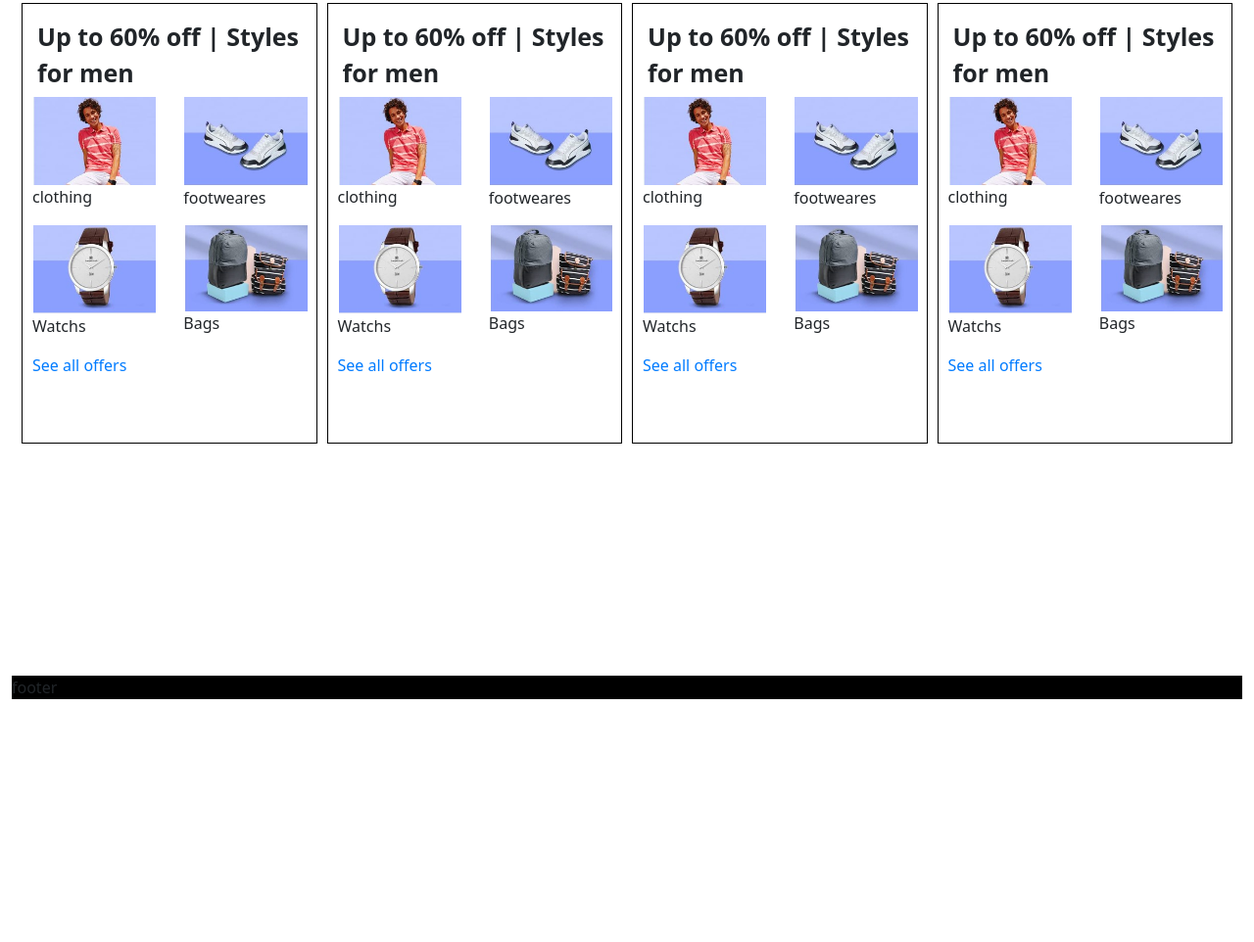
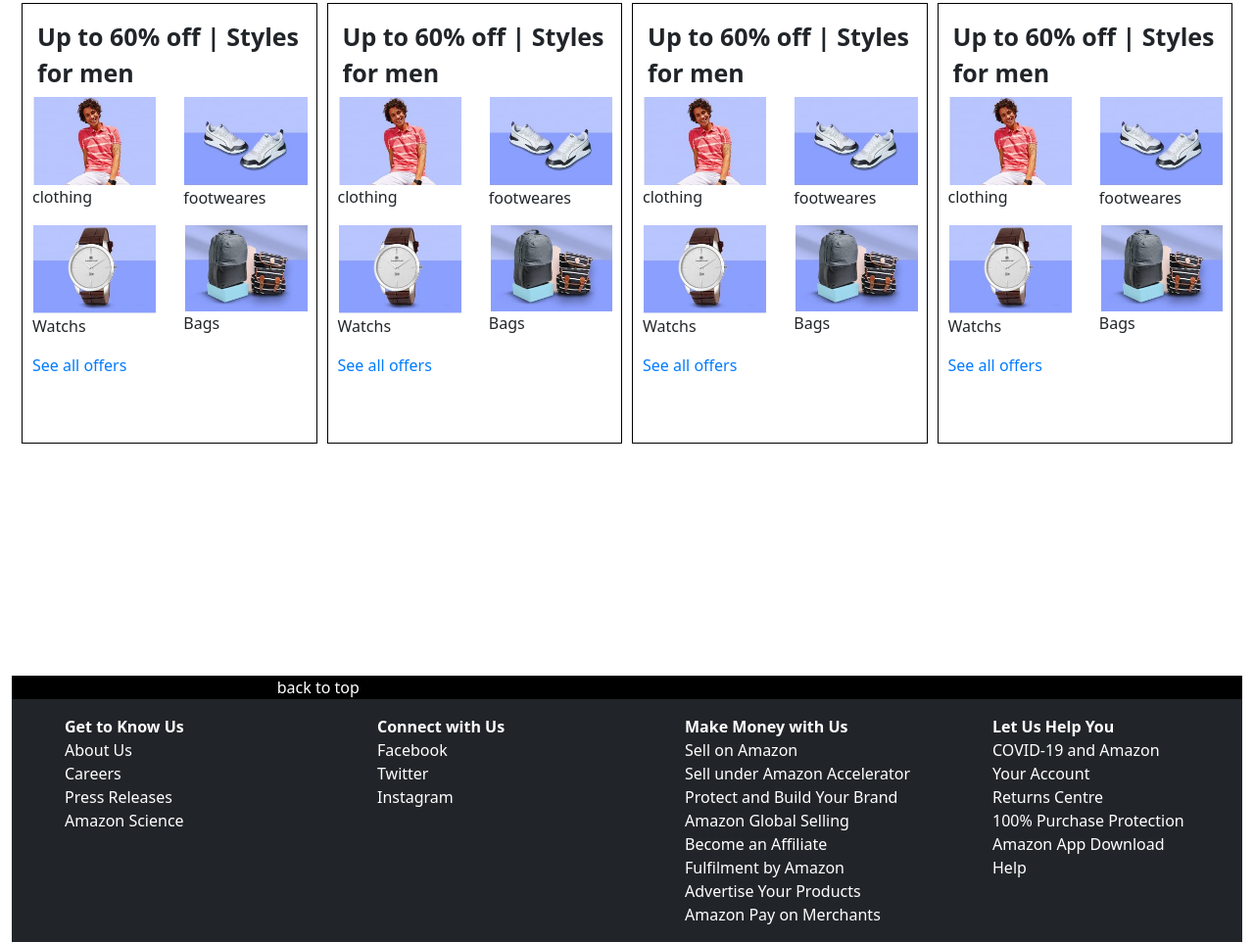
Before and after one commit to anjalig0051/my-projects, a website: page public/sample-amazon.html in a window 1280 px wide. Shown: the part 920-1882 px from the top of the page at 98% size. Before the commit the page ends 1634 px from the top, so only its background shows below. Drawn offline with nearby package versions, Linux system fonts and the light colour scheme.

Commit message:
adding footer

```diff
--- a/public/sample-amazon.html
+++ b/public/sample-amazon.html
@@ -40,7 +40,7 @@
         .carousel-indicators button{
             margin-top: -200px;
         }
-        a{
+        .sign{
             text-decoration: none;
             color: white;
         }
@@ -101,6 +101,25 @@
     .dropdown-item{
         z-index: 1;
     }
+    footer{
+        width: 100%;
+    }
+    ul{
+        list-style: none;
+        text-align: left;
+    }
+    a{
+        color: white;
+        text-decoration: none;
+    }
+    a:hover{
+        text-decoration: underline;
+        color: blue;
+       }
+    .sign:hover{
+        text-decoration: none;
+        color: white;
+    }
 
     </style>
 </head>
@@ -137,9 +156,9 @@
                 <li><a class="dropdown-item"> <span class="dropdown-item-text"> Help? </span> </a></li>
             </ul>
         </div>
-      <div class="accordian p-3 ">
-      <div> <a href="./amazon-account.html">hello, sign in<br> <b>account & lists</b></a></div>
-      </div>
+
+
+      <div class="p-3 sign"> <a href="./amazon-account.html" ><span class="sign">hello, sign in<br> </span><span class="sign"><b>account & lists</b></span></a></div>
       <div class="ps-1 pt-3"><span>return <br><b>& order</b></span></div>
       <div class="pt-2 ps-2 fw-bold "><span class="bi bi-cart  "></span>Cart</div>
  </div>
@@ -357,9 +376,64 @@
         </section>
 
 
+        <footer class="container-fluid text-center">
+            <div class="f1 row  text-white bg-black ">
+               <div class="col text-center"><span> back to top</span></div>
+            </div>
+            <div class="f2 " >
+                <div class="row bg-dark text-white pt-3 d-flex ">
+                   <div class="col-3 "><ul>
+                    <li> <b>Get to Know Us</b></li>
+                      <li><a href="#"> About Us</a></li>
+                      <li><a href="#"> Careers</a></li>
+                       <li><a href="#">Press Releases</a></li>
+                      <li> <a href="#">Amazon Science</a></li>
+                  </ul>
+                </div>
+                <div class="col">
+                    <ul >
+                        <li><b>Connect with Us</b></li>
+                        <li><a href="#"> Facebook</a></li>
+                        <li> <a href="#">Twitter</a></li>
+                        <li><a href="#">Instagram</a></li>
+                    </ul>
+                </div>
+                <div class="col">
+                    <ul >
+                       <li> <b>Make Money with Us</b></li>
+                        <li><a href="#">Sell on Amazon</a></li>
+                        <li><a href="#">Sell under Amazon Accelerator</a></li>
+                        <li><a href="#">Protect and Build Your Brand</a></li>
+                        <li><a href="#">Amazon Global Selling</a></li>
+                        <li><a href="#">Become an Affiliate</a></li>
+                        <li><a href="#">Fulfilment by Amazon</a></li>
+                        <li><a href="#">Advertise Your Products</a></li>
+                        <li><a href="#">Amazon Pay on Merchants</a></li>
+                    </ul>
+                </div>
+                <div class="col">
+                    <ul >
+                       <li><b> Let Us Help You</b></li>
+                        <li><a href="#">COVID-19 and Amazon</a></li>
+                        <li><a href="#">Your Account</a></li>
+                        <li><a href="#">Returns Centre</a></li>
+                        <li><a href="#">100% Purchase Protection</a></li>
+                        <li><a href="#">Amazon App Download</a></li>
+                        <li><a href="#">Help</a></li>
+                    </ul>
+                </div>
+            </div>
+          </footer>
 
 
-    <footer class="h-75 bg-black w-100"><div>footer</div></footer>
+
+
+
+
+
+
+
+
 
 </body>
 </html>
```
